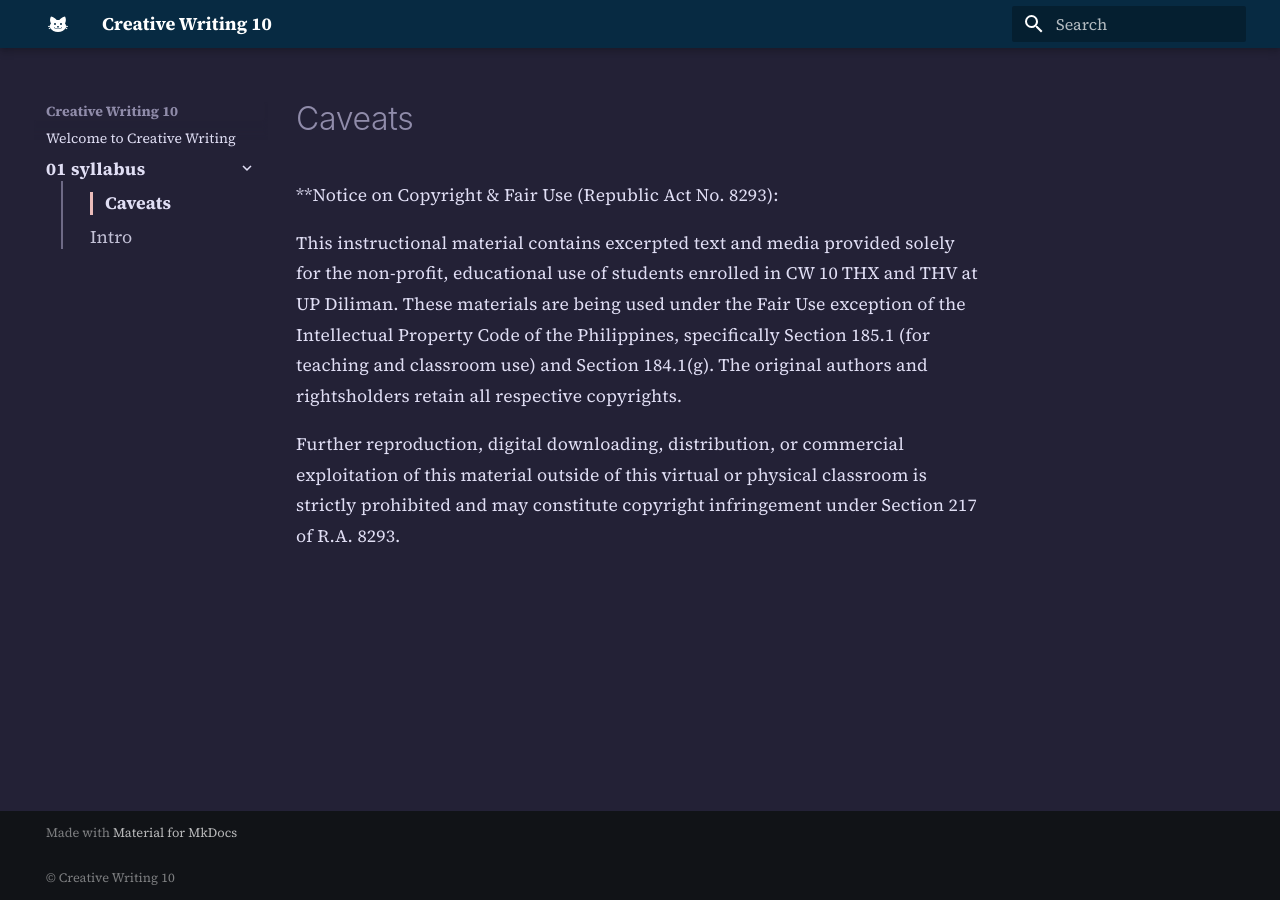
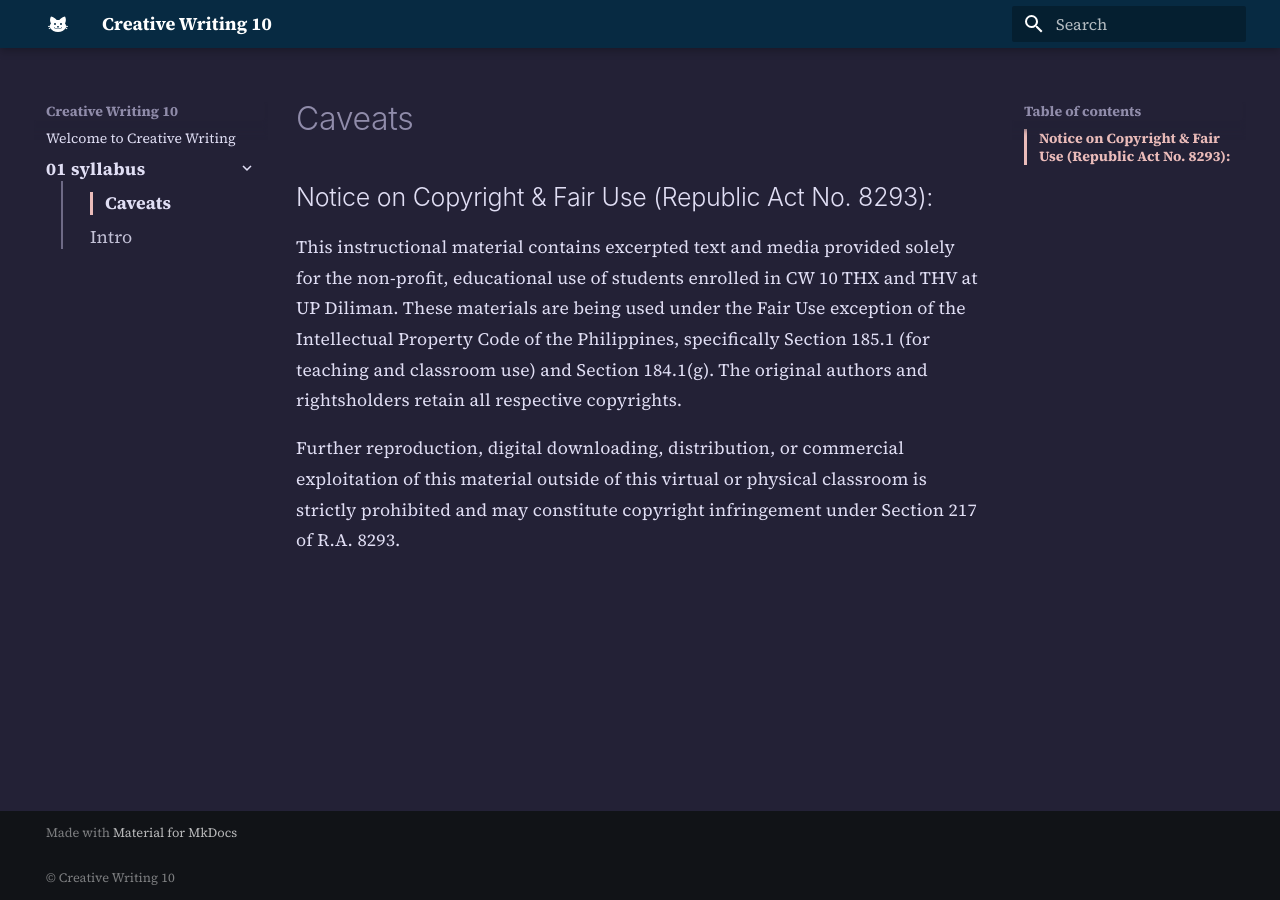
Before and after one commit to mickeybalili/cw10, an MkDocs documentation site: the page built from docs/01-syllabus/caveats.md, in a window 1280 px wide. Built offline with MkDocs 1.6.1 and Material for MkDocs 9.7.7, drawn with Linux system fonts in a browser that asks for light colours.

```diff
--- a/docs/01-syllabus/caveats.md
+++ b/docs/01-syllabus/caveats.md
@@ -1,4 +1,4 @@
-**Notice on Copyright & Fair Use (Republic Act No. 8293):
+## Notice on Copyright & Fair Use (Republic Act No. 8293):
 
 This instructional material contains excerpted text and media provided solely for the non-profit, educational use of students enrolled in CW 10 THX and THV at UP Diliman. These materials are being used under the Fair Use exception of the Intellectual Property Code of the Philippines, specifically Section 185.1 (for teaching and classroom use) and Section 184.1(g). The original authors and rightsholders retain all respective copyrights.
 
```
